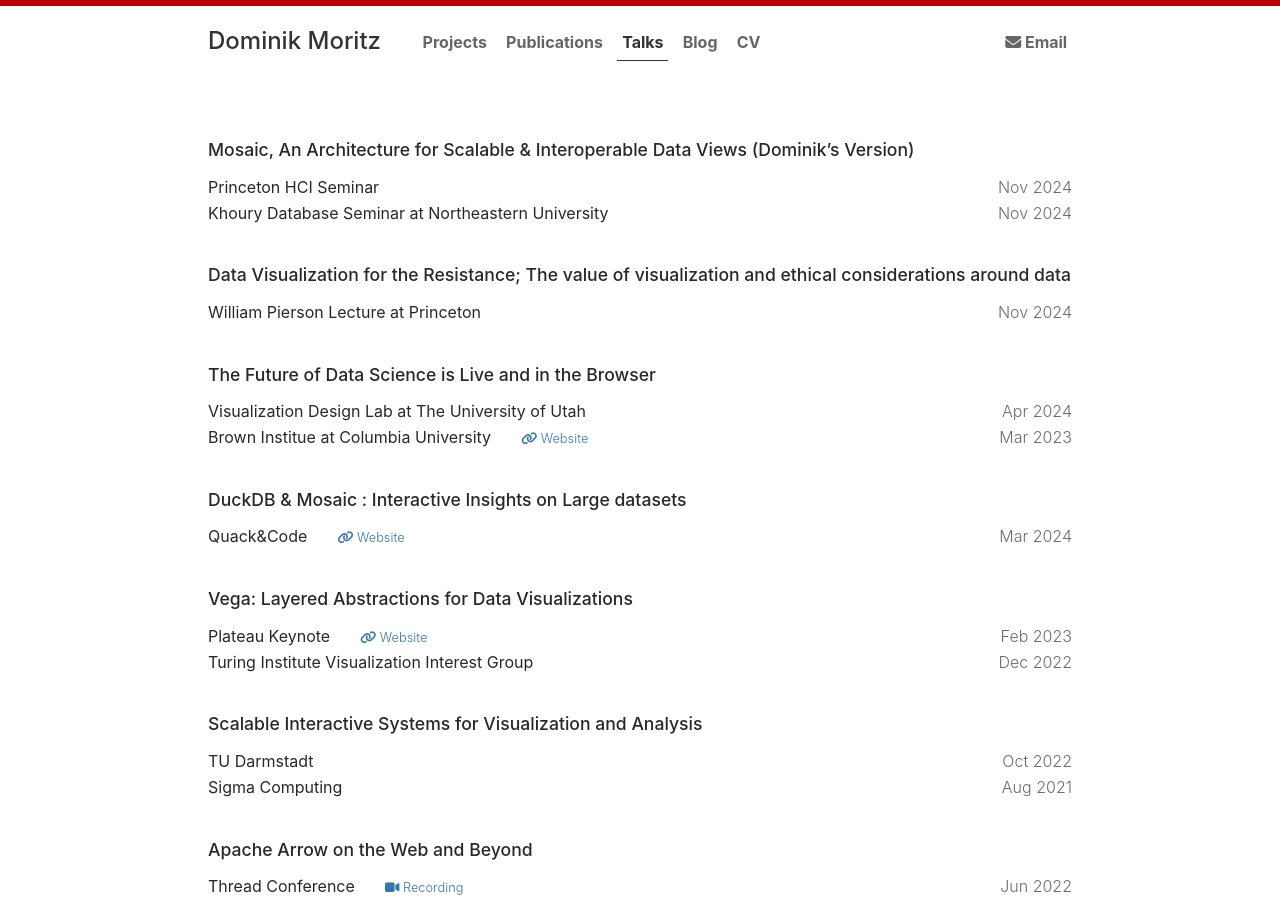
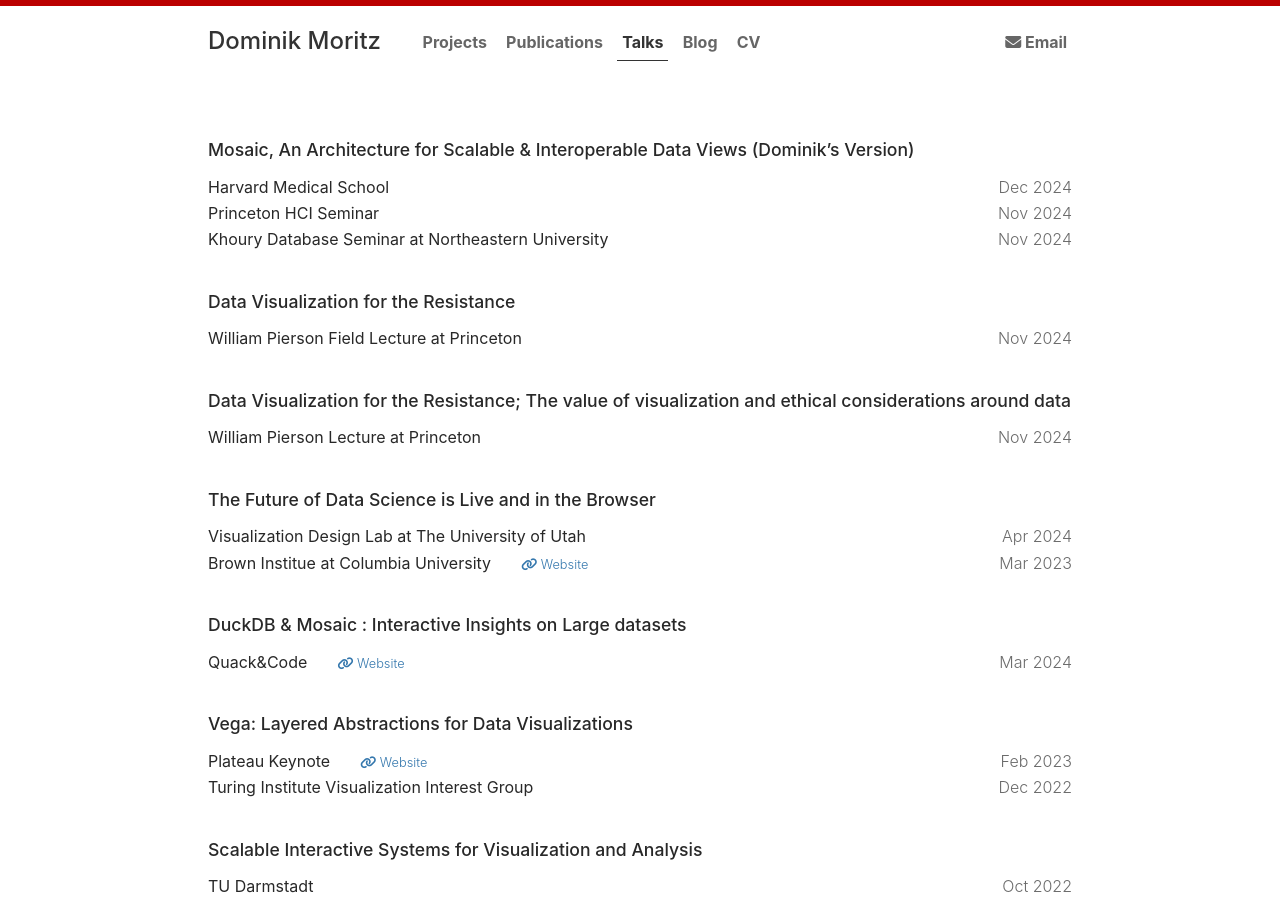
Before and after one commit to domoritz/domoritz.github.io, a Jekyll site: the page built from talks.md, in a window 1280 px wide and 900 px high. Built offline with Jekyll 4.4.1, drawn with Linux system fonts in a browser that asks for light colours; nearby versions of some CDN libraries.

Commit message:
add talks

```diff
--- a/_data/talks.yml
+++ b/_data/talks.yml
@@ -1,3 +1,9 @@
+- title: "Mosaic, An Architecture for Scalable & Interoperable Data Views (Dominik's Version)"
+  location: "Harvard Medical School"
+  date: 2024-12-09
+- title: "Data Visualization for the Resistance"
+  location: "William Pierson Field Lecture at Princeton"
+  date: 2024-11-14
 - title: "Mosaic, An Architecture for Scalable & Interoperable Data Views (Dominik's Version)"
   location: "Princeton HCI Seminar"
   date: 2024-11-14
```
